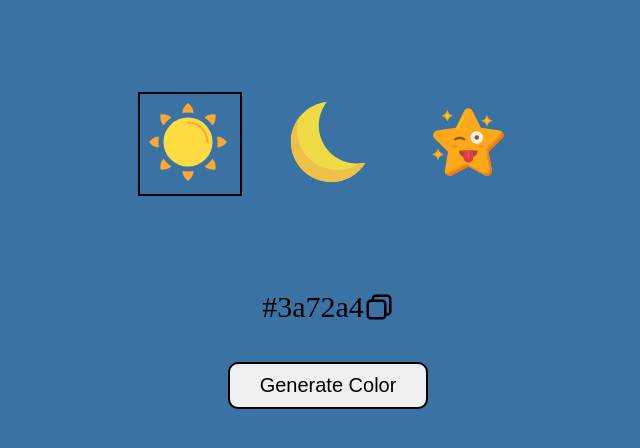
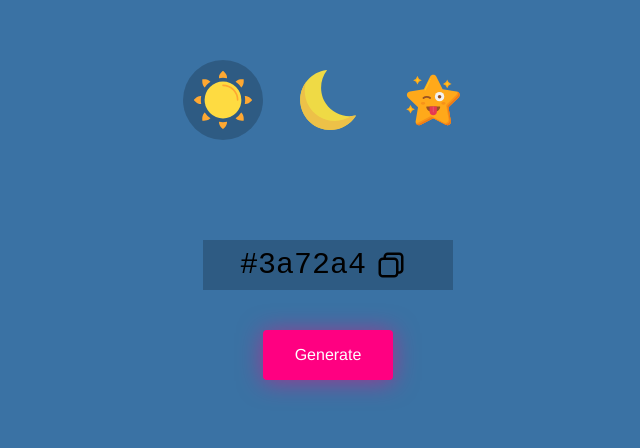
Before and after one commit to CruOne/pickcolor, a Next.js app: page / in a window 1280 px wide. Shown: the part 150-598 px from the top of the page, without its empty margins (312-952 px from the left). Built offline with nearby package versions, Linux system fonts and the light colour scheme.

Commit message:
redesign

```diff
--- /dev/null
+++ b/src/components/Button.tsx
@@ -0,0 +1,41 @@
+import React, { FC } from 'react';
+import styled from 'styled-components';
+
+const fuschia = '#ff0081';
+const buttonBg = fuschia;
+const buttonTextColor = '#fff';
+
+const GenerateButton = styled.button`
+  font-family: 'Helvetica', 'Arial', sans-serif;
+  display: inline-block;
+  font-size: 1em;
+  padding: 1em 2em;
+  margin-bottom: 60px;
+  -webkit-appearance: none;
+  appearance: none;
+  background-color: ${buttonBg};
+  color: ${buttonTextColor};
+  border-radius: 4px;
+  border: none;
+  cursor: pointer;
+  position: relative;
+  transition: transform ease-in 0.1s, box-shadow ease-in 0.25s;
+  box-shadow: 0 2px 25px rgba(255, 0, 130, 0.5);
+
+  &:active{
+    transform: scale(0.9);
+    background-color: darken(${buttonBg}, 5%);
+    box-shadow: 0 2px 25px rgba(255, 0, 130, 0.2);
+  }
+`;
+
+interface ButtonProps {
+  handleClick: () => void;
+}
+
+export const Button: FC<ButtonProps> = ({ handleClick }) => (
+  <GenerateButton onClick={handleClick}>
+    Generate
+  </GenerateButton>
+
+);
--- a/src/components/HexCode.tsx
+++ b/src/components/HexCode.tsx
@@ -6,27 +6,82 @@ import doneIcon from '../../public/check-mark.svg';
 import { putToClipboard } from '@/utils/putToClipboard';
 
 const hoverColor = 'invert(83%) sepia(7%) saturate(154%) hue-rotate(71deg) brightness(86%) contrast(79%)';
+const darkColor = 'invert(0%) sepia(83%) saturate(7500%) hue-rotate(156deg) brightness(85%) contrast(111%)';
+const lightColor = 'invert(100%) sepia(100%) saturate(0%) hue-rotate(214deg) brightness(102%) contrast(102%)';
 
-const Styles = styled.div<{copied: boolean}>`
-  display: flex;
-  img {
-    cursor: pointer;
-  ${({ copied }) => (
+const Hover = styled.div<{copied: boolean, lightControls: boolean}>`
+  line-height: 50px;
+  height: 50px;
+  text-align: center;
+  width: 250px;
+  cursor: pointer;
+
+  color: #FFF;
+  transition: all 0.5s;
+  position: relative;
+
+  .code {
+    display: flex;
+    align-items: center;
+    justify-content: center;
+    font-family: monospace;
+    font-weight: 500;
+    margin-right: 10px;
+    font-size: 30px;
+    color: ${({ lightControls }) => (lightControls ? 'white' : 'black')};
+    img {
+      margin-left: 10px;
+      filter: ${({ lightControls }) => (lightControls ? lightColor : darkColor)};
+      ${({ copied }) => (
     copied
       ? '' : `
         :hover {
           filter: ${hoverColor};
         };
-        `
-  )}
+      `)}
+    }
+  }
+
+  &::before {
+    content: '';
+    position: absolute;
+    top: 0;
+    left: 0;
+    width: 100%;
+    height: 100%;
+    z-index: 1;
+    background-color: ${({ lightControls }) => (lightControls ? 'rgba(255,255,255,0.1)' : 'rgba(0,0,0,0.2)')};
+    transition: all 0.3s;
+  }
+  &:hover::before {
+    opacity: 0 ;
+    transform: scale(0.5,0.5);
+  }
+  &::after {
+    content: '';
+    position: absolute;
+    top: 0;
+    left: 0;
+    width: 100%;
+    height: 100%;
+    z-index: 1;
+    opacity: 0;
+    transition: all 0.3s;
+    border: 1px solid ${({ lightControls }) => (lightControls ? 'rgba(255,255,255,0.5)' : 'rgba(0,0,0,0.5)')};
+    transform: scale(1.2,1.2);
+  }
+  &:hover::after {
+    opacity: 1;
+    transform: scale(1,1);
   }
 `;
 
 interface HexCodeProps {
   code: string
+  lightControls: boolean
 }
 
-export const HexCode: FC<HexCodeProps> = ({ code }) => {
+export const HexCode: FC<HexCodeProps> = ({ code, lightControls }) => {
   const [copied, setCopied] = useState(false);
 
   const handleCopyClick = () => {
@@ -40,11 +95,11 @@ export const HexCode: FC<HexCodeProps> = ({ code }) => {
   }, [copied]);
 
   return (
-    <Styles copied={copied}>
-      <div style={{ fontSize: '30px' }}>
+    <Hover copied={copied} lightControls={lightControls} onClick={handleCopyClick}>
+      <div className="code">
         {code}
+        <Image src={copied ? doneIcon : copyIcon} alt="copy" width={30} />
       </div>
-      <Image src={copied ? doneIcon : copyIcon} alt="copy" width={30} onClick={handleCopyClick} />
-    </Styles>
+    </Hover>
   );
 };
--- a/src/components/ModeToggler.tsx
+++ b/src/components/ModeToggler.tsx
@@ -8,8 +8,8 @@ import { getEnumLength } from '@/utils/getEnumLength';
 import { Modes } from '@/enums/Modes';
 
 const itemsTotal = getEnumLength(Modes);
-const iconSize = 80;
-const togglerWidth = 360;
+const iconSize = 60;
+const togglerWidth = 270;
 const itemsGap = (togglerWidth - iconSize * itemsTotal) / (itemsTotal - 1);
 
 const icons = [
@@ -36,27 +36,32 @@ const Styles = styled.div<{width: number}>`
 
   .img {
     cursor: pointer;
+    z-index: 1;
   }
-`;
-
-const Selector = styled.div<{itemIdx: number}>`
-  margin: -10px;
-  transform: translateX(${({ itemIdx }) => iconSize * itemIdx + itemsGap * itemIdx}px);
-  position: absolute;
-  width: 100px;
-  height: 100px;
-  border: 2px solid black;
-  transition: transform 200ms;
 `;
 
 interface ModeTogglerProps {
   mode: Modes
   changeMode: (mode: Modes) => void
+  lightControls: boolean
 }
 
-export const ModeToggler: FC<ModeTogglerProps> = ({ mode, changeMode }) => (
+const Selector = styled.div <Pick<ModeTogglerProps, 'mode' | 'lightControls'>>`
+  margin: -10px;
+  transform: translateX(${({ mode }) => iconSize * mode + itemsGap * mode}px);
+  position: absolute;
+  width: ${iconSize + 20}px;
+  height: ${iconSize + 20}px;
+  border-radius: 50%;
+  transition: transform 200ms;
+  background-color: ${({ lightControls }) => (lightControls ? 'rgba(255,255,255,0.1)' : 'rgba(0,0,0,0.2)')};
+`;
+
+export const ModeToggler: FC<ModeTogglerProps> = ({
+  mode, changeMode, lightControls,
+}) => (
   <Styles width={togglerWidth}>
-    <Selector itemIdx={mode} />
+    <Selector mode={mode} lightControls={lightControls} />
     <div className="modes">
       {
         icons.map((icon) => (
--- a/src/pages/index.tsx
+++ b/src/pages/index.tsx
@@ -6,6 +6,7 @@ import { getRandomColor } from '@/utils/getRandomColor';
 import { HexCode } from '@/components/HexCode';
 import { getRandomPastelColor } from '@/utils/getRandomPastelColor';
 import { getRandomDarkColor } from '@/utils/getRandomDarkColor';
+import { Button } from '@/components/Button';
 
 const colorGenerators = {
   [Modes.LIGHT]: getRandomPastelColor,
@@ -17,11 +18,14 @@ const Styles = styled.div<{color: string}>`
   background-color: ${({ color }) => color};
   transition: background-color 150ms;
   height: 100vh;
+  font-family: 'monospaceFont';
+
   display: flex;
   flex-direction: column;
   gap: 100px;
   justify-content: center;
   align-items: center;
+
   .gen-block {
     display: flex;
     flex-direction: column;
@@ -30,24 +34,9 @@ const Styles = styled.div<{color: string}>`
   }
 `;
 
-const GenerateButton = styled.button`
-  width: 200px;
-  padding: 10px;
-  font-size: 20px;
-  border: 2px solid black;
-  border-radius: 10px;
-  cursor: pointer;
-  :hover {
-    background-color: #ccc;
-  }
-  :active {
-    background-color: #cdfcff;
-  }
-  transition: background-color 500ms;
-`;
-
 export default function Home() {
   const [mode, setMode] = useState(Modes.LIGHT);
+  const [lightControls, setLightControls] = useState(false);
   const [color, setColor] = useState('');
 
   useEffect(() => {
@@ -58,14 +47,17 @@ export default function Home() {
     setMode(id);
   };
 
+  const handleClickGenerate = () => {
+    setColor(colorGenerators[mode]());
+    setLightControls(mode !== Modes.LIGHT);
+  };
+
   return (
     <Styles color={color}>
-      <ModeToggler mode={mode} changeMode={changeMode} />
+      <ModeToggler mode={mode} changeMode={changeMode} lightControls={lightControls} />
       <div className="gen-block">
-        <HexCode code={color} />
-        <GenerateButton onClick={() => { setColor(colorGenerators[mode]()); }}>
-          Generate Color
-        </GenerateButton>
+        <HexCode code={color} lightControls={lightControls} />
+        <Button handleClick={handleClickGenerate} />
       </div>
     </Styles>
   );
```
